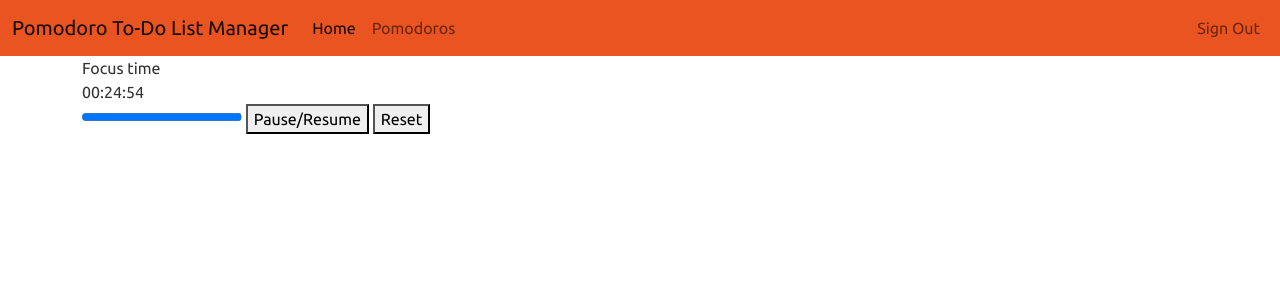
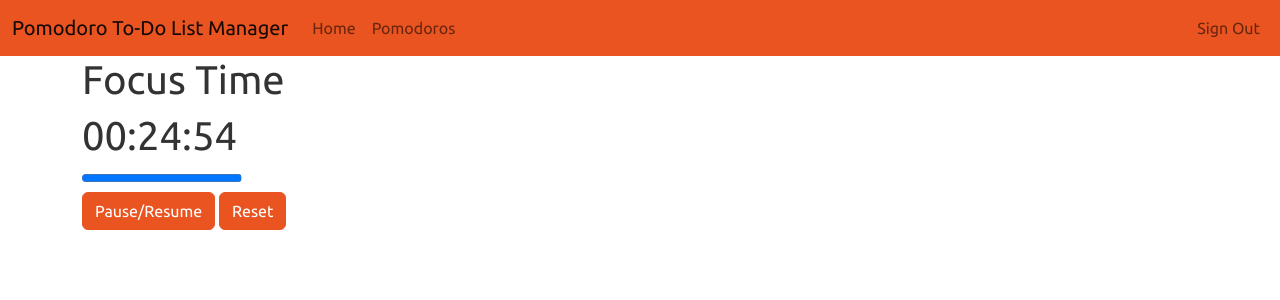
Before and after one commit to Jorge-Pioquinto/project-pomodoro, a Rails app: page /pomodoros/91/timer in a window 1280 px wide. Shown: the top 300 px of the page. Run offline with Rails 7, Linux system fonts and the light colour scheme; a user stored in the database is signed in; data comes from the database, SQL or seed files in the repository; both versions use the stored data as it was after the commit; some libraries are stand-ins or nearby versions.

Commit message:
Updated form and timer views

```diff
--- a/app/views/pomodoros/_form.html.erb
+++ b/app/views/pomodoros/_form.html.erb
@@ -27,7 +27,7 @@
   <%= form.label :break_time, class: "form-label mt-4", style: "display: block" %>
   <%= form.number_field :break_time, class: "form-control", placeholder: "Break Time" %>
 </div>
-
+<br>
 <div>
   <%= form.submit class:"btn btn-primary" %>
 </div>
--- a/app/views/pomodoros/timer.html.erb
+++ b/app/views/pomodoros/timer.html.erb
@@ -1,9 +1,14 @@
-<div id="phase"></div>
+<h1><div id="phase"></div></h1>
 <div id="message"></div>
-<div id="timer" class="countdown-timer"></div>
+<h1><div id="timer" class="countdown-timer"></div></h1>
+
+
 <progress id="progress" max="1" value="1"></progress>
-<button id="pause/resume">Pause/Resume</button>
-<button id="reset">Reset</button>
+
+<br>
+
+<button id="pause/resume" class="btn btn-primary">Pause/Resume</button>
+<button id="reset" class="btn btn-primary">Reset</button>
 
 <script>
   var focusTime = <%= @pomodoro.focus_time * 60 %>;
@@ -14,7 +19,7 @@
   var isPaused = false;
   var startTime = Date.now();
 
-  document.getElementById('phase').textContent = 'Focus time';
+  document.getElementById('phase').textContent = 'Focus Time';
   document.getElementById('progress').max = focusTime;
 
   function updateTimer() {
@@ -27,16 +32,16 @@
           isBreakTime = true;
           startTime = Date.now();
           document.getElementById('phase').textContent = 'Break time';
-          alert('Focus time is up. Starting break time.');
+          alert('Focus Time is up. Starting Break Time.');
           document.getElementById('progress').max = breakTime;
         } else {
           countdown = focusTime;
           isBreakTime = false;
           startTime = Date.now();
-          document.getElementById('phase').textContent = 'Focus time';
+          document.getElementById('phase').textContent = 'Focus Time';
           alert('Break time is done.');
           clearInterval(timerId); // Stop the timer
-          document.getElementById('phase').textContent = 'You completed a pomodoro'; // Display the completion message
+          document.getElementById('phase').textContent = 'You Completed a Pomodoro!'; // Display the completion message
 
           // Add this AJAX request
           fetch('<%= complete_pomodoro_task_path(@pomodoro.id) %>', {
@@ -83,7 +88,11 @@
       this.textContent = 'Resume';
     } else {
       this.textContent = 'Pause';
-      startTime = Date.now() - (focusTime - countdown) * 1000;
+      if (isBreakTime) {
+  startTime = Date.now() - (breakTime - countdown) * 1000;
+} else {
+  startTime = Date.now() - (focusTime - countdown) * 1000;
+}
     }
   });
 
@@ -92,7 +101,7 @@
     isBreakTime = false;
     isPaused = false;
     startTime = Date.now();
-    document.getElementById('phase').textContent = 'Focus time';
+    document.getElementById('phase').textContent = 'Focus Time';
     document.getElementById('progress').max = focusTime;
     document.getElementById('progress').value = countdown;
     document.getElementById('pause/resume').textContent = 'Pause';
--- a/app/views/shared/_navbar.html.erb
+++ b/app/views/shared/_navbar.html.erb
@@ -9,8 +9,7 @@
     <div class="collapse navbar-collapse" id="navbarColor01">
       <ul class="navbar-nav me-auto">
         <li class="nav-item">
-          <%= link_to "Home", tasks_path, class: "nav-link active" %>
-            <span class="visually-hidden">(current)</span>
+          <%= link_to "Home", tasks_path, class: "nav-link" %>
         </li>
         <li class="nav-item">
           <%= link_to "Pomodoros", pomodoros_path, class: "nav-link" %>
```
Also changed, not shown: db/development.sqlite3.
